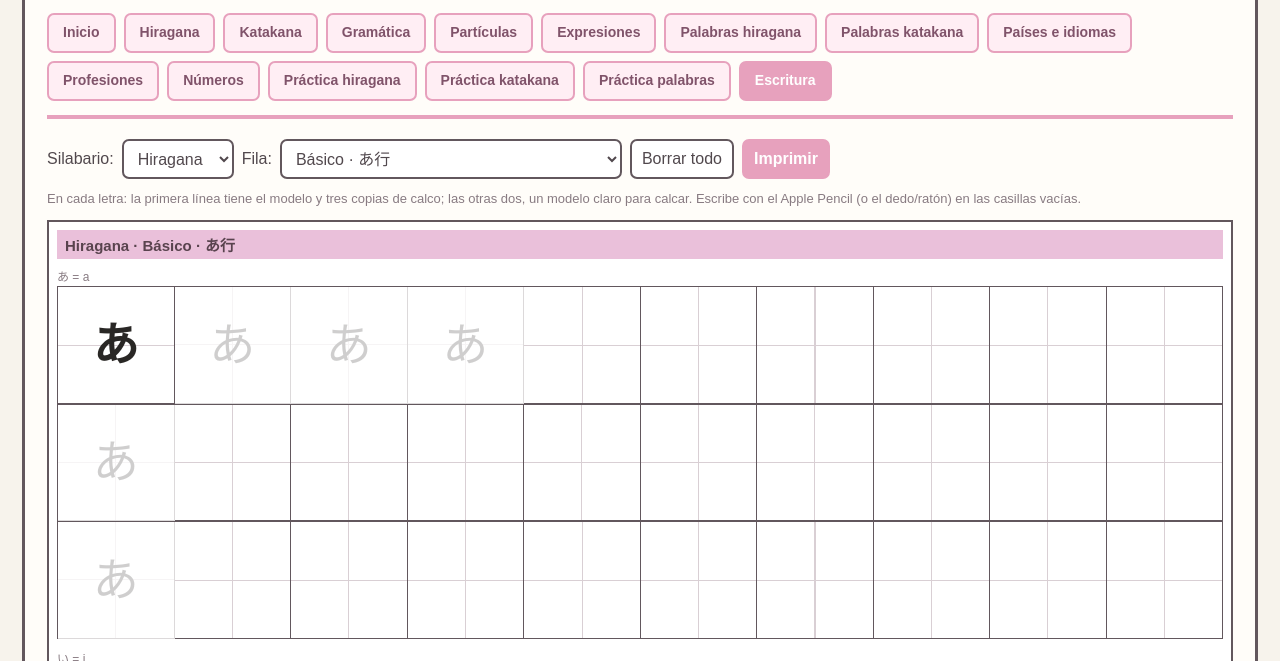
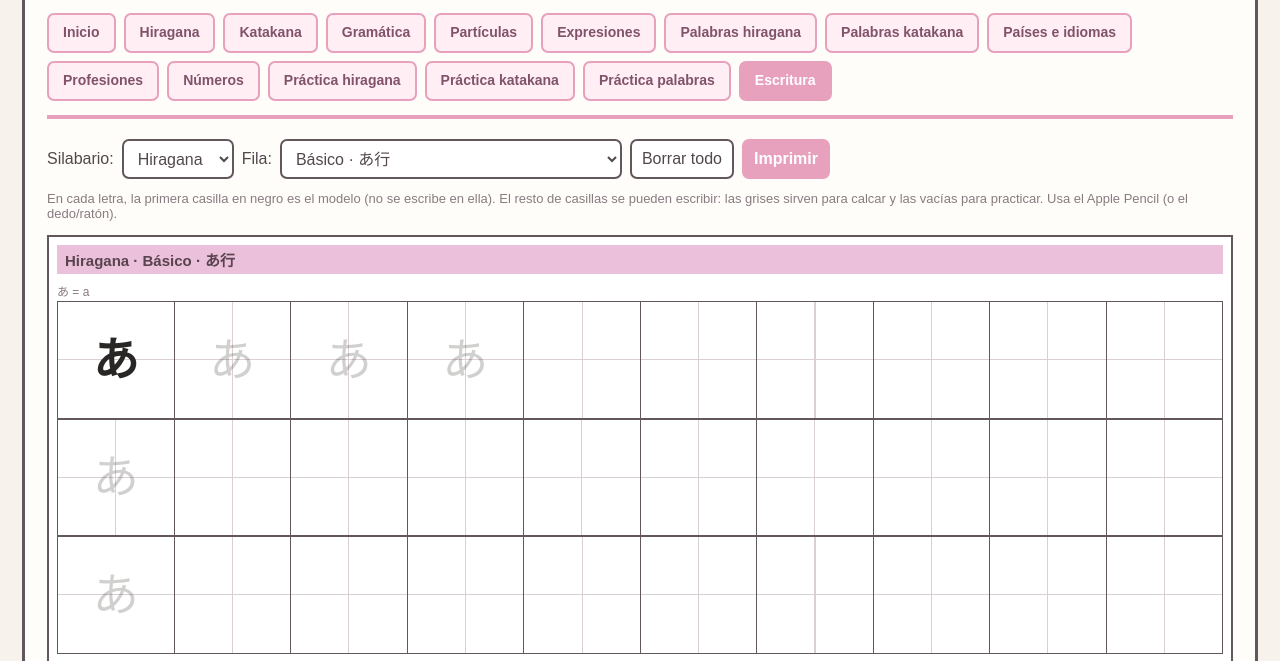
Before and after one commit to debdeb91/apuntes_japones, a plain HTML site: page escritura.html in a window 1280 px wide. Shown: the part 132-793 px from the top of the page. Drawn offline with Linux system fonts and the light colour scheme.

Commit message:
Add files via upload

```diff
--- a/escritura.html
+++ b/escritura.html
@@ -64,7 +64,7 @@ footer{margin-top:24px;color:var(--muted);font-size:12px}
   linear-gradient(to bottom,transparent calc(50% - .5px),#d9cfd4 calc(50% - .5px),#d9cfd4 calc(50% + .5px),transparent calc(50% + .5px));
  font-family:"Noto Sans JP","Yu Gothic","Hiragino Sans",sans-serif;font-size:clamp(20px,5.2vw,46px);line-height:1;color:#292725;user-select:none}
 .wcell.big{font-weight:bold}
-.wcell.ghost{opacity:.22}
+.wcell.ghost{color:rgba(41,39,37,.22)}
 .wcell.two{font-size:clamp(14px,3.4vw,30px)}
 .wcell canvas{position:absolute;inset:0;width:100%;height:100%;touch-action:none}
 .wnav{display:flex;align-items:center;justify-content:space-between;gap:10px;margin:14px 0 0}
@@ -107,7 +107,7 @@ footer{margin-top:24px;color:var(--muted);font-size:12px}
   <button id="clr">Borrar todo</button>
   <button class="primary" id="prt">Imprimir</button>
 </div>
-<p class="wnote">En cada letra: la primera línea tiene el modelo y tres copias de calco; las otras dos, un modelo claro para calcar. Escribe con el Apple Pencil (o el dedo/ratón) en las casillas vacías.</p>
+<p class="wnote">En cada letra, la primera casilla en negro es el modelo (no se escribe en ella). El resto de casillas se pueden escribir: las grises sirven para calcar y las vacías para practicar. Usa el Apple Pencil (o el dedo/ratón).</p>
 
 <main id="sheet" class="wsheet"></main>
 
@@ -137,7 +137,8 @@ function pen(c){
 }
 function cell(kind,ch,n){
   const c=el("div","wcell x"+n+(kind==="model"?" big":kind==="ghost"?" ghost":"")+(ch&&ch.length>1?" two":""));
-  if(kind==="blank"){const cv=el("canvas");c.appendChild(cv);pen(cv)}else c.textContent=ch;
+  if(kind!=="model")c.textContent=kind==="ghost"?ch:"";
+  if(kind!=="model"){const cv=el("canvas");c.appendChild(cv);pen(cv)}else c.textContent=ch;
   return c;
 }
 function render(){
```
